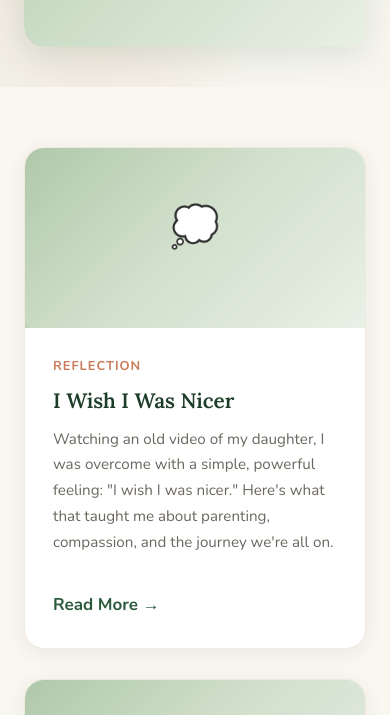
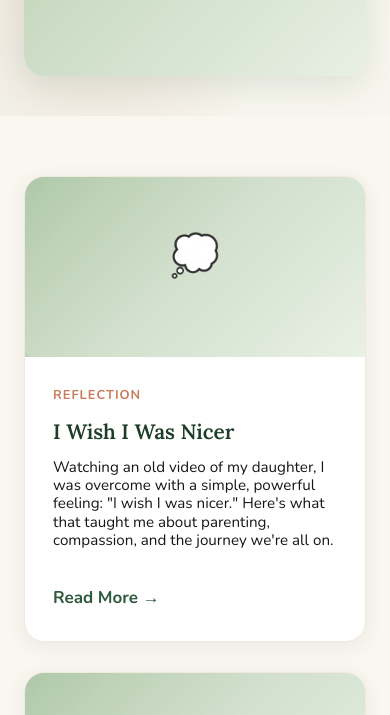
Before and after one commit to MeaningfulIdeas/meaningfulideas, a website: page blog/index.html in a window 390 px wide. Shown: the part 836-1551 px from the top of the page. Drawn offline with nearby package versions, Linux system fonts and the light colour scheme.

Commit message:
Apply readable mobile typography site-wide

```diff
--- a/css/styles.css
+++ b/css/styles.css
@@ -1325,33 +1325,36 @@ img {
 }
 
 /* ============================================
-   HOMEPAGE MOBILE READABILITY PREVIEW
-   Scoped temporarily to index.html so the site-wide
-   typography can be reviewed before applying it everywhere.
+   MOBILE READABILITY
+   Consistent, high-contrast typography across the site.
    ============================================ */
 @media (max-width: 600px) {
-  .home-readability-preview h1,
-  .home-readability-preview h2,
-  .home-readability-preview h3,
-  .home-readability-preview h4,
-  .home-readability-preview h5,
-  .home-readability-preview h6,
-  .home-readability-preview p {
+  body {
+    --text-light: #171717;
+    color: #171717;
+  }
+
+  body h1,
+  body h2,
+  body h3,
+  body h4,
+  body h5,
+  body h6 {
     font-size: 2rem;
     line-height: 1.4;
   }
 
-  .home-readability-preview p {
+  body p {
     font-size: 1.5rem;
     color: #171717;
     line-height: 1.2;
   }
 
-  .home-readability-preview .cta-banner p {
+  body .cta-banner p {
     color: rgba(255, 255, 255, 0.9);
   }
 
-  .home-readability-preview .footer p {
+  body .footer p {
     color: rgba(255, 255, 255, 0.8);
   }
 }
```
Also changed, not shown: index.html (+1 -1 lines).
